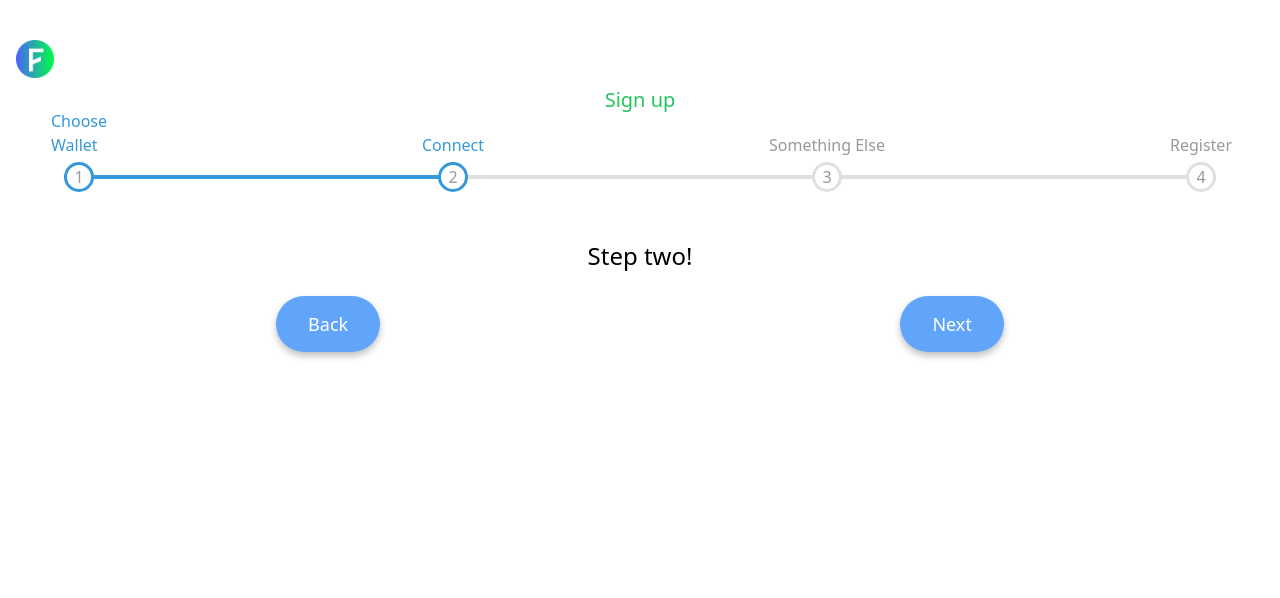
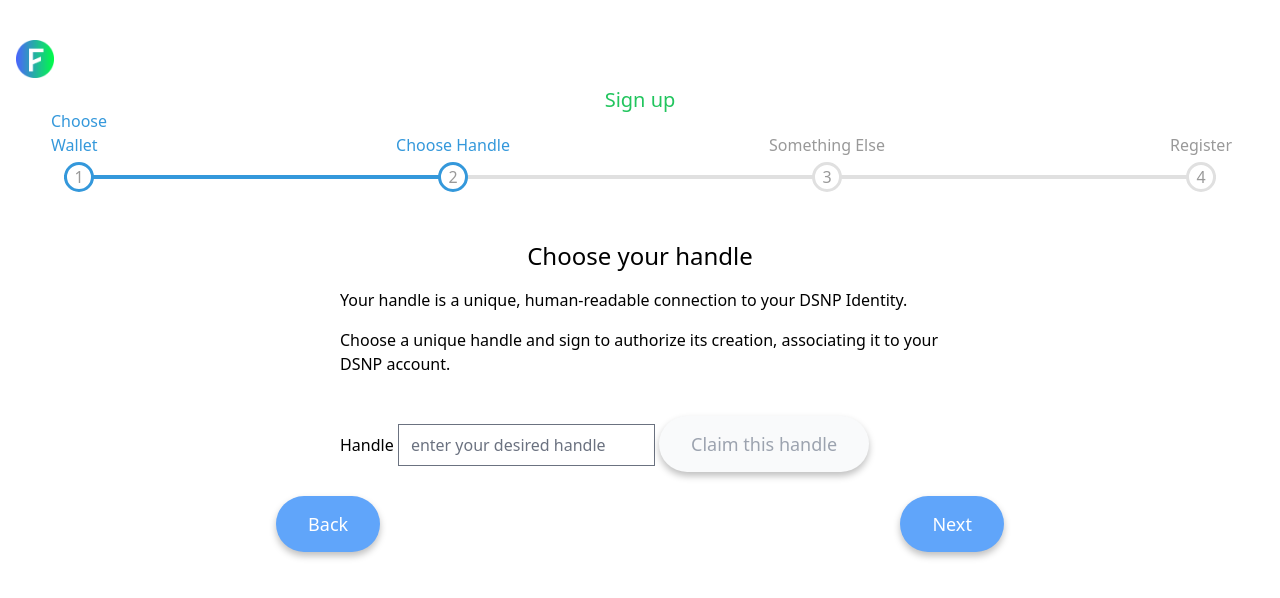
Before and after one commit to AmplicaLabs/wallet-proxy, a SvelteKit app: page /signup in a window 1280 px wide. Both pictures are taken after a click on the button "Next". Shown: the top 598 px of the page. Built offline with nearby package versions, Linux system fonts and the light colour scheme.

Commit message:
basic handle form w/ validity checking timeout

```diff
--- /dev/null
+++ b/src/components/Handle.svelte
@@ -0,0 +1,35 @@
+<script lang="ts">
+
+  let maybeHandle: string='';
+  let handleIsValid: boolean = false;
+  let debounceTimer;
+  const debounceCheck = (evt: Event) => {
+    if (debounceTimer) {
+      clearTimeout(debounceTimer);
+    }
+    debounceTimer = setTimeout(() => {
+      checkHandle()
+    }, 1000);
+  }
+  const checkHandle = () => {
+    console.debug('checking handle')
+    if (maybeHandle === 'Charlie' || maybeHandle.length < 3) {
+      handleIsValid = false;
+    }  else if (maybeHandle.length >= 3) {
+      handleIsValid = true;
+    }
+  }
+  const doClaimHandle = (evt: Event) => {
+    if (debounceTimer) { clearTimeout(debounceTimer); }
+
+  }
+
+</script>
+<div class="text-2xl text-center">Choose your handle</div>
+<div class="pt-4">Your handle is a unique, human-readable connection to your DSNP Identity.</div>
+<div class="pt-4">Choose a unique handle and sign to authorize its creation, associating it to your DSNP account.</div>
+<form class="pt-4">
+  <label for="handle">Handle</label>
+  <input id="handle" placeholder="enter your desired handle" bind:value={maybeHandle} on:keyup={debounceCheck}>
+  <button on:click|preventDefault={doClaimHandle} disabled={!handleIsValid} class={handleIsValid ? 'btn-primary' : 'btn-disabled'}>Claim this handle</button>
+</form>
--- a/src/components/Signup.svelte
+++ b/src/components/Signup.svelte
@@ -2,14 +2,14 @@
   import RadialStepper from '$components/RadialStepper.svelte';
   import ProgressBar from '$components/ProgressBar.svelte';
   import One from '$components/One.svelte';
-  import Two from '$components/Two.svelte';
+  import Handle from '$components/Handle.svelte';
   import Three from '$components/Three.svelte';
   import Last from '$components/Last.svelte';
 
   let currentActive = 0;
-  let steps = ['Choose Wallet', 'Connect', 'Something Else', 'Register'];
+  let steps = ['Choose Wallet', 'Choose Handle', 'Something Else', 'Register'];
   let progressBar;
-  let components = [One, Two, Three, Last];
+  let components = [One, Handle, Three, Last];
 
   const handleProgress = (stepIncrement) => {
     const newValue = currentActive + stepIncrement;
@@ -35,7 +35,10 @@
     stepCount={steps.length}
     stepTitle={steps[currentActive]}
   />
-  <svelte:component this={components[currentActive]} />
+<!--  <div id="forms-container" class="flex flex-col md:w-500px md:mx-auto xl:px-120">-->
+  <div id="forms-container" class="flex flex-col md:w-600 items-center items-stretch mx-auto my-12px">
+    <svelte:component this={components[currentActive]} />
+  </div>
   <div class="step-button flex sm:justify-between md:justify-around max-w-800">
     <button
       class={currentActive === 0 ? 'btn-disabled' : 'btn-primary'}
--- a/src/components/Two.svelte
+++ /dev/null
@@ -1 +0,0 @@
-<p class="text-2xl text-center">Step two!</p>
--- a/tailwind.config.js
+++ b/tailwind.config.js
@@ -26,6 +26,11 @@ export default {
         'black': '#222222',
         'white-transparent': 'rgb(254,255,255,.1)',
       },
+      width: {
+        '500': '500px',
+        '600': '600px',
+        '720': '720px',
+      }
     },
   },
   plugins: [require('@tailwindcss/forms'),],
```
